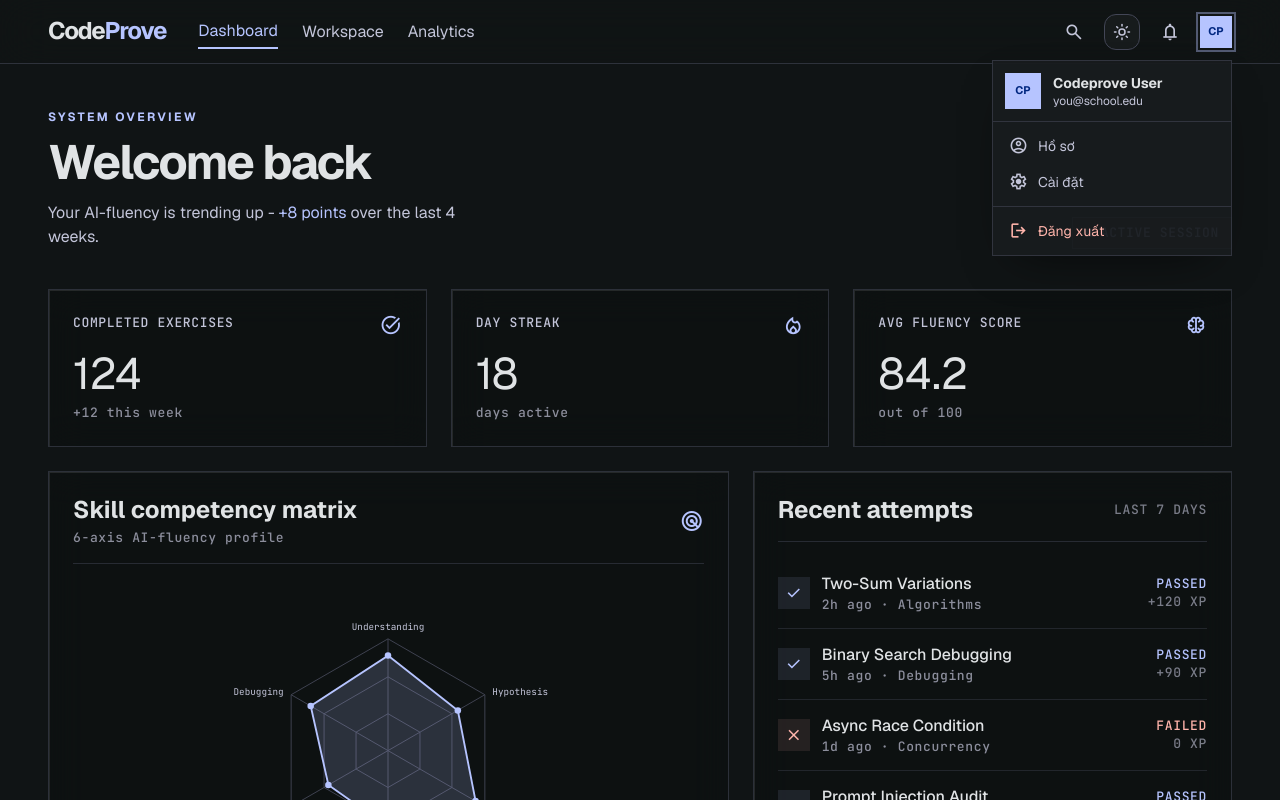
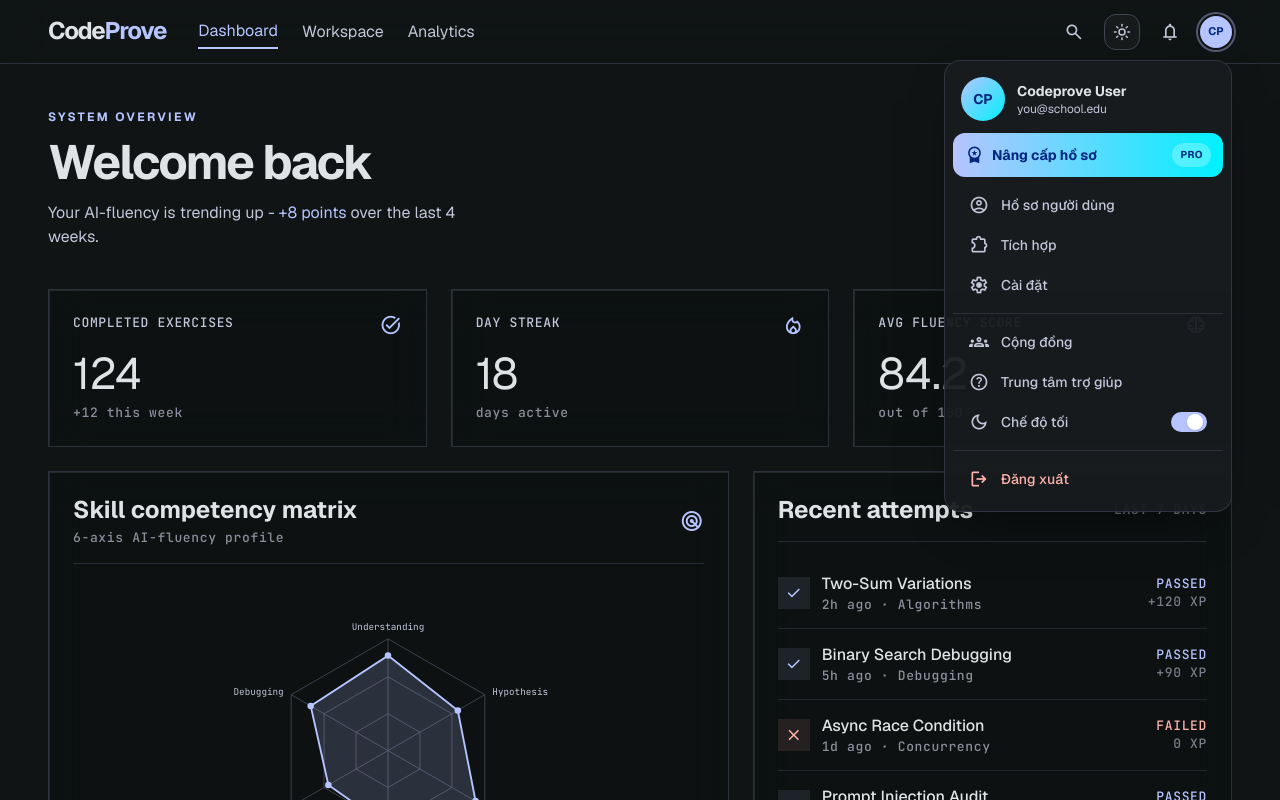
Before and after one commit to KietIT/CodeProve-UI, a Next.js app: page /dashboard in a window 1280 px wide. Both pictures are taken after a click on the button "CP". Shown: the top 800 px of the page. Built offline with nearby package versions, Linux system fonts and the light colour scheme.

Commit message:
feat: edit UI

```diff
--- a/app/dashboard/page.tsx
+++ b/app/dashboard/page.tsx
@@ -68,9 +68,6 @@ export default function DashboardPage() {
             <p className="mt-3 max-w-md text-on-surface-variant">
               Your AI-fluency is trending up - <span className="text-primary">+8 points</span> over the last 4 weeks.
             </p>
-          </div>
-          <div className="flex items-center gap-2 border border-primary/30 bg-primary/5 px-3 py-1.5 font-label-mono text-label-mono text-primary">
-            <span className="h-2 w-2 animate-pulse bg-primary" /> ACTIVE SESSION
           </div>
         </header>
 
--- a/components/app/AppChrome.tsx
+++ b/components/app/AppChrome.tsx
@@ -5,6 +5,7 @@ import { usePathname, useRouter } from "next/navigation";
 import { useEffect, useRef, useState } from "react";
 import { ThemeToggle } from "@/components/ui/Toggles";
 import { useI18n } from "@/lib/i18n";
+import { useTheme } from "@/lib/theme";
 
 /** Material Symbols icon shortcut. */
 export function Sym({
@@ -86,9 +87,11 @@ export function AppTopNav() {
   );
 }
 
-/** Account avatar with a dropdown holding profile shortcuts + Sign out. */
+/** Account avatar with a rich dropdown: profile header, upgrade CTA,
+ *  shortcuts, a dark-mode switch and Sign out. */
 export function UserMenu() {
   const { locale } = useI18n();
+  const { theme, toggleTheme } = useTheme();
   const router = useRouter();
   const [open, setOpen] = useState(false);
   const ref = useRef<HTMLDivElement>(null);
@@ -97,9 +100,37 @@ export function UserMenu() {
   const user = { name: "Codeprove User", email: "you@school.edu", initials: "CP" };
 
   const tx = {
-    vi: { profile: "Hồ sơ", settings: "Cài đặt", signOut: "Đăng xuất" },
-    en: { profile: "Profile", settings: "Settings", signOut: "Sign out" },
+    vi: {
+      upgrade: "Nâng cấp hồ sơ",
+      profile: "Hồ sơ người dùng",
+      integrations: "Tích hợp",
+      settings: "Cài đặt",
+      community: "Cộng đồng",
+      help: "Trung tâm trợ giúp",
+      darkMode: "Chế độ tối",
+      signOut: "Đăng xuất",
+    },
+    en: {
+      upgrade: "Upgrade profile",
+      profile: "User Profile",
+      integrations: "Integrations",
+      settings: "Settings",
+      community: "Community",
+      help: "Help Center",
+      darkMode: "Dark Mode",
+      signOut: "Sign out",
+    },
   }[locale];
+
+  const links = [
+    { icon: "account_circle", label: tx.profile, href: "/dashboard" },
+    { icon: "extension", label: tx.integrations, href: "#" },
+    { icon: "settings", label: tx.settings, href: "#" },
+  ];
+  const links2 = [
+    { icon: "groups", label: tx.community, href: "#" },
+    { icon: "help", label: tx.help, href: "#" },
+  ];
 
   useEffect(() => {
     if (!open) return;
@@ -121,6 +152,9 @@ export function UserMenu() {
     router.push("/login");
   }
 
+  const itemCls =
+    "flex items-center gap-3 rounded-xl px-3 py-2.5 text-sm font-medium text-on-surface-variant transition-colors hover:bg-surface-container hover:text-on-surface";
+
   return (
     <div ref={ref} className="relative">
       <button
@@ -128,7 +162,7 @@ export function UserMenu() {
         aria-haspopup="menu"
         aria-expanded={open}
         aria-label="Account menu"
-        className={`flex h-8 w-8 items-center justify-center bg-primary text-[11px] font-bold text-on-primary transition-shadow ${
+        className={`flex h-8 w-8 items-center justify-center rounded-full bg-primary text-[11px] font-bold text-on-primary transition-shadow ${
           open ? "ring-2 ring-primary/40 ring-offset-2 ring-offset-background" : ""
         }`}
       >
@@ -138,10 +172,11 @@ export function UserMenu() {
       {open && (
         <div
           role="menu"
-          className="absolute right-0 top-11 z-50 w-60 origin-top-right animate-fade-up border border-outline-variant/60 bg-surface-container-low/95 shadow-card backdrop-blur-xl"
+          className="absolute right-0 top-11 z-50 w-72 origin-top-right animate-fade-up rounded-2xl border border-outline-variant/60 bg-surface-container-low/95 p-2 shadow-card backdrop-blur-xl"
         >
-          <div className="flex items-center gap-3 border-b border-outline-variant/60 p-3">
-            <div className="flex h-9 w-9 flex-none items-center justify-center bg-primary text-[11px] font-bold text-on-primary">
+          {/* Profile header */}
+          <div className="flex items-center gap-3 px-2 pb-3 pt-2">
+            <div className="flex h-11 w-11 flex-none items-center justify-center rounded-full bg-gradient-to-br from-primary to-secondary-container text-sm font-bold text-on-primary">
               {user.initials}
             </div>
             <div className="min-w-0">
@@ -150,34 +185,86 @@ export function UserMenu() {
             </div>
           </div>
 
-          <div className="p-1.5">
+          {/* Upgrade CTA */}
+          <button
+            type="button"
+            className="mb-1 flex w-full items-center justify-between gap-2 rounded-xl bg-gradient-to-r from-primary to-secondary-container px-3 py-2.5 text-sm font-semibold text-on-primary transition-opacity hover:opacity-95"
+          >
+            <span className="flex items-center gap-2">
+              <Sym name="workspace_premium" fill className="text-[19px]" />
+              {tx.upgrade}
+            </span>
+            <span className="rounded-full bg-white/25 px-2 py-0.5 text-[10px] font-bold uppercase tracking-wider">
+              PRO
+            </span>
+          </button>
+
+          <div className="p-1">
+            {links.map((l) => (
               <Link
-              href="/dashboard"
+                key={l.label}
+                href={l.href}
                 role="menuitem"
                 onClick={() => setOpen(false)}
-              className="flex items-center gap-2.5 px-2.5 py-2 text-sm text-on-surface-variant transition-colors hover:bg-surface-container hover:text-on-surface"
+                className={itemCls}
               >
-              <Sym name="account_circle" className="text-[19px]" />
-              {tx.profile}
+                <Sym name={l.icon} className="text-[20px]" />
+                {l.label}
               </Link>
+            ))}
+          </div>
+
+          <div className="my-1 h-px bg-outline-variant/50" />
+
+          <div className="p-1">
+            {links2.map((l) => (
               <Link
-              href="#"
+                key={l.label}
+                href={l.href}
                 role="menuitem"
                 onClick={() => setOpen(false)}
-              className="flex items-center gap-2.5 px-2.5 py-2 text-sm text-on-surface-variant transition-colors hover:bg-surface-container hover:text-on-surface"
+                className={itemCls}
               >
-              <Sym name="settings" className="text-[19px]" />
-              {tx.settings}
+                <Sym name={l.icon} className="text-[20px]" />
+                {l.label}
               </Link>
+            ))}
+
+            {/* Dark mode toggle row */}
+            <button
+              type="button"
+              role="menuitemcheckbox"
+              aria-checked={theme === "dark"}
+              onClick={toggleTheme}
+              className={`${itemCls} w-full justify-between`}
+            >
+              <span className="flex items-center gap-3">
+                <Sym name="dark_mode" className="text-[20px]" />
+                {tx.darkMode}
+              </span>
+              <span
+                className={`relative inline-flex h-5 w-9 flex-none items-center rounded-full transition-colors ${
+                  theme === "dark" ? "bg-primary" : "bg-outline-variant"
+                }`}
+              >
+                <span
+                  className={`inline-block h-4 w-4 transform rounded-full bg-white shadow transition-transform ${
+                    theme === "dark" ? "translate-x-4" : "translate-x-0.5"
+                  }`}
+                />
+              </span>
+            </button>
           </div>
 
-          <div className="border-t border-outline-variant/60 p-1.5">
+          <div className="my-1 h-px bg-outline-variant/50" />
+
+          <div className="p-1">
             <button
               role="menuitem"
               onClick={signOut}
-              className="flex w-full items-center gap-2.5 px-2.5 py-2 text-sm text-error transition-colors hover:bg-error/10"
+              className="flex w-full items-center gap-3 rounded-xl px-3 py-2.5 text-sm font-medium text-error transition-colors hover:bg-error/10"
             >
-              <Sym name="logout" className="text-[19px]" />
+              <Sym name="logout" className="text-[20px]" />
               {tx.signOut}
             </button>
           </div>
--- a/components/sections/About.tsx
+++ b/components/sections/About.tsx
@@ -36,7 +36,7 @@ export function About() {
           {a.pillars.map((p, i) => {
             const Icon = icons[i];
             return (
-              <StaggerItem key={p.title}>
+              <StaggerItem key={i}>
                 <div className="glass-card h-full p-6 transition-colors duration-200 hover:border-teal/40">
                   <span className="inline-flex h-11 w-11 items-center justify-center rounded-pill bg-teal/12 text-teal">
                     <Icon className="h-5 w-5" />
--- a/components/sections/Service.tsx
+++ b/components/sections/Service.tsx
@@ -50,7 +50,7 @@ export function Service() {
           {s.offerings.map((o, i) => {
             const Icon = offerIcons[i];
             return (
-              <StaggerItem key={o.name}>
+              <StaggerItem key={i}>
                 <div
                   className={`glass-card h-full p-6 transition-colors duration-200 hover:border-teal/40 ${
                     o.soon ? "opacity-90" : ""
@@ -114,7 +114,7 @@ export function Service() {
             {ig.cards.map((c, i) => {
               const Icon = integrityIcons[i];
               return (
-                <StaggerItem key={c.title}>
+                <StaggerItem key={i}>
                   <div className="glass-card h-full p-6 transition-colors duration-200 hover:border-teal/40">
                     <span className="inline-flex h-11 w-11 items-center justify-center rounded-pill bg-teal/12 text-teal">
                       <Icon className="h-5 w-5" />
```
Also changed, not shown: components/sections/AuthPanel.tsx (+6 -4 lines). Lines whose indentation alone changed are shown as unchanged.
